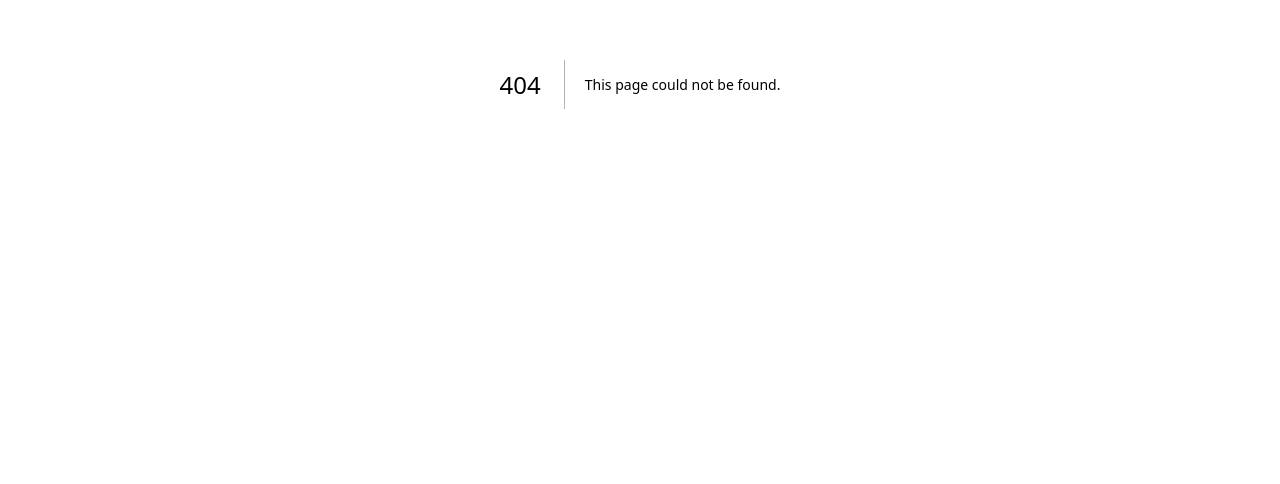
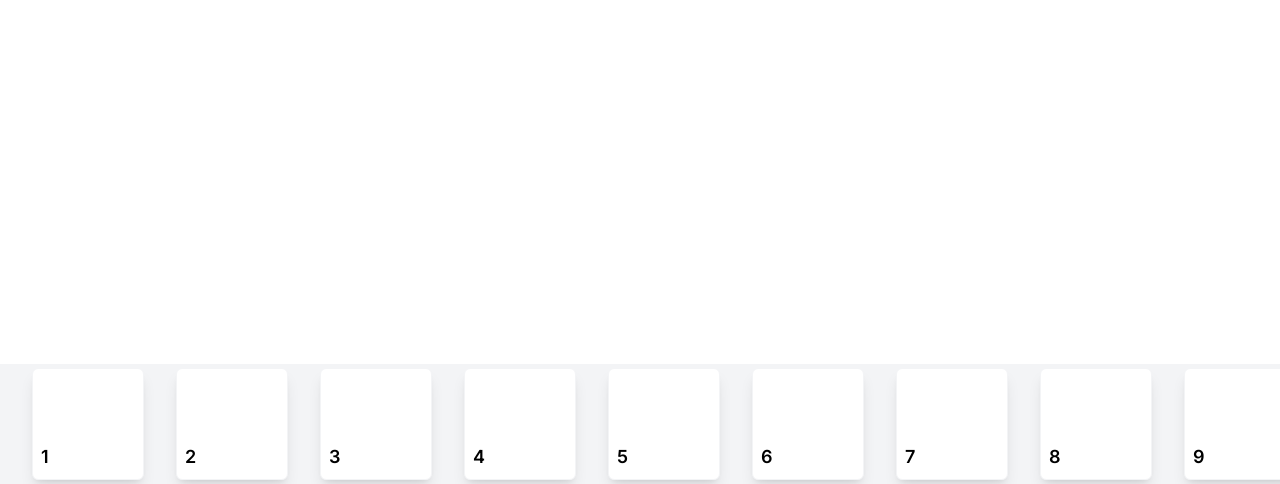
Before and after one commit to koichi-omae/ipad-note-app, a Next.js app: page /demo in a window 1280 px wide. Before the commit this address had no page. Shown: the part 316-800 px from the top of the page. Built offline with nearby package versions, Linux system fonts and the light colour scheme.

Commit message:
Add demo layout and preview components

```diff
--- /dev/null
+++ b/src/app/demo/layout.tsx
@@ -0,0 +1,3 @@
+export default function DemoLayout({ children }: { children: React.ReactNode }) {
+  return <>{children}</>;
+}
--- /dev/null
+++ b/src/app/demo/page.tsx
@@ -0,0 +1,9 @@
+import PreviewContainer from '@/components/Demo/Preview/Preview';
+
+export default function Demo() {
+  return (
+    <div>
+      <PreviewContainer />
+    </div>
+  );
+}
--- /dev/null
+++ b/src/components/Demo/Preview/AddPreviewBox.tsx
@@ -0,0 +1,14 @@
+export interface AddPreviewBoxProps {
+  onClick: () => void;
+}
+
+export default function AddPreviewBoxPresentation({ ...props }: AddPreviewBoxProps) {
+  return (
+    <div
+      className='flex h-28 w-28 items-center justify-center rounded-md bg-gray-200 shadow-lg hover:cursor-pointer hover:opacity-75'
+      onClick={props.onClick}
+    >
+      <span className='text-4xl text-gray-800'>+</span>
+    </div>
+  );
+}
--- /dev/null
+++ b/src/components/Demo/Preview/Preview.tsx
@@ -0,0 +1,68 @@
+'use client';
+
+import AddPreviewBoxPresentation, { AddPreviewBoxProps } from './AddPreviewBox';
+import PreviewBoxPresentation from './PreviewBox';
+
+interface PreviewProps {
+  previewBoxes: AddPreviewBoxProps[];
+  addPreviewBox: AddPreviewBoxProps;
+}
+
+function PreviewPresentation({ ...props }: PreviewProps) {
+  return (
+    <div className='absolute bottom-0 flex h-[15vh] w-full items-center overflow-x-scroll bg-gray-100  px-8'>
+      <div className='flex items-center gap-8'>
+        {props.previewBoxes.map((previewBox, index) => (
+          <PreviewBoxPresentation key={index} previewNum={index + 1} onClick={previewBox.onClick} />
+        ))}
+        <AddPreviewBoxPresentation {...props.addPreviewBox} />
+      </div>
+    </div>
+  );
+}
+
+export default function PreviewContainer() {
+  const handleTest = () => {
+    console.log('test');
+  };
+
+  const data: PreviewProps = {
+    previewBoxes: [
+      {
+        onClick: () => handleTest(),
+      },
+      {
+        onClick: () => handleTest(),
+      },
+      {
+        onClick: () => handleTest(),
+      },
+      {
+        onClick: () => handleTest(),
+      },
+      {
+        onClick: () => handleTest(),
+      },
+      {
+        onClick: () => handleTest(),
+      },
+      {
+        onClick: () => handleTest(),
+      },
+      {
+        onClick: () => handleTest(),
+      },
+      {
+        onClick: () => handleTest(),
+      },
+      {
+        onClick: () => handleTest(),
+      },
+    ],
+    addPreviewBox: {
+      onClick: () => handleTest(),
+    },
+  };
+
+  return <PreviewPresentation {...data} />;
+}
--- /dev/null
+++ b/src/components/Demo/Preview/PreviewBox.tsx
@@ -0,0 +1,15 @@
+interface PreviewBoxProps {
+  previewNum: number;
+  onClick: () => void;
+}
+
+export default function PreviewBoxPresentation({ ...props }: PreviewBoxProps) {
+  return (
+    <div
+      className='relative h-28 w-28 rounded-md border border-gray-100 bg-white shadow-lg hover:cursor-pointer hover:opacity-70'
+      onClick={props.onClick}
+    >
+      <span className='absolute bottom-2 left-2 text-lg font-semibold'>{props.previewNum}</span>
+    </div>
+  );
+}
```
